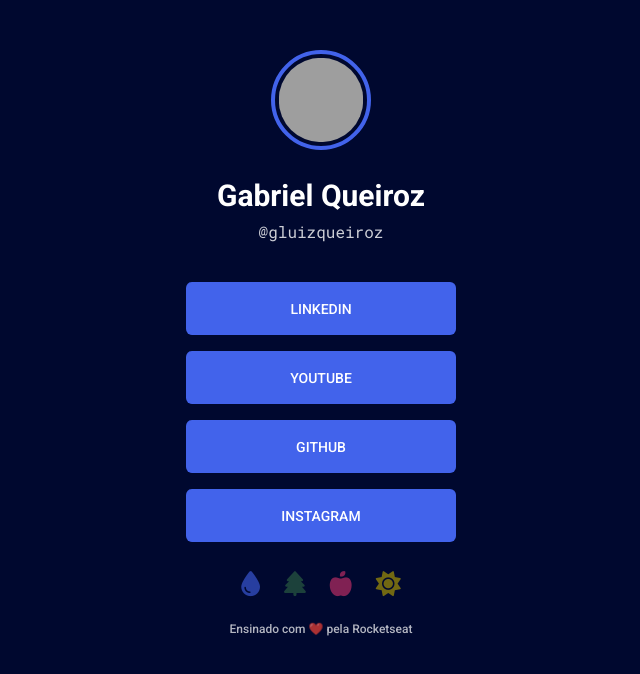
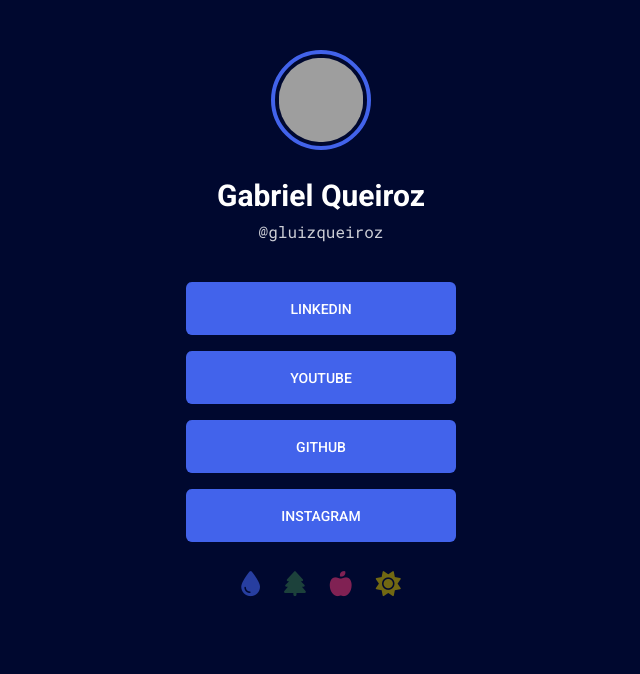
Before and after one commit to gluizqueiroz/linktree, a plain HTML site: page index.html in a window 1280 px wide. Shown: the whole page, without its empty margins (319-959 px from the left). Drawn offline with Linux system fonts and the light colour scheme; grey boxes are pictures that could not be loaded.

Commit message:
removing footer

```diff
--- a/index.html
+++ b/index.html
@@ -50,7 +50,7 @@
       <i class="fa-solid fa-sun" onclick="changeTheme('yellow')"></i>
     </div>
 
-    <footer><a href="https://rocketseat.com.br" target="_blank"> Ensinado com ❤️ pela Rocketseat </a></footer>
+    <!-- <footer><a href="https://rocketseat.com.br" target="_blank"> Ensinado com ❤️ pela Rocketseat </a></footer> -->
   </div>
 </body>
 </html>
--- a/style.css
+++ b/style.css
@@ -145,22 +145,6 @@
     background: var(--bg-list-color-hover);
 }
 
-footer {
-    font-weight: 500;
-    font-size: 12px;
-    opacity: 0.7;
-    color: var(--name-color);
-    transition: opacity 400ms;
-}
-
-footer:hover {
-    opacity: 1;
-}
-
-footer a {
-    color: var(--name-color);
-}
-
 div.icon-theme {
     width: 100%;
     margin: 30px 0px 25px 0px;
```
